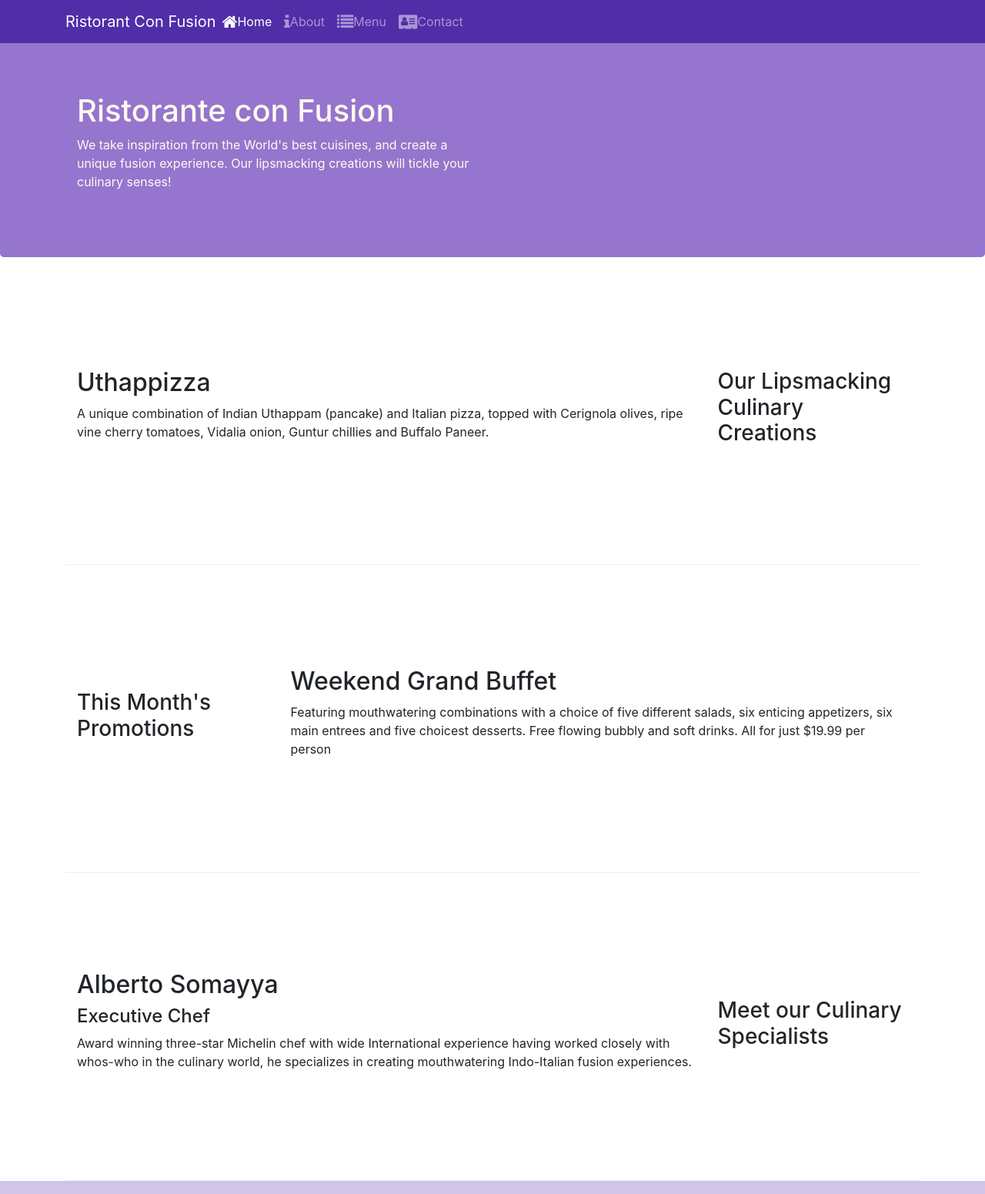
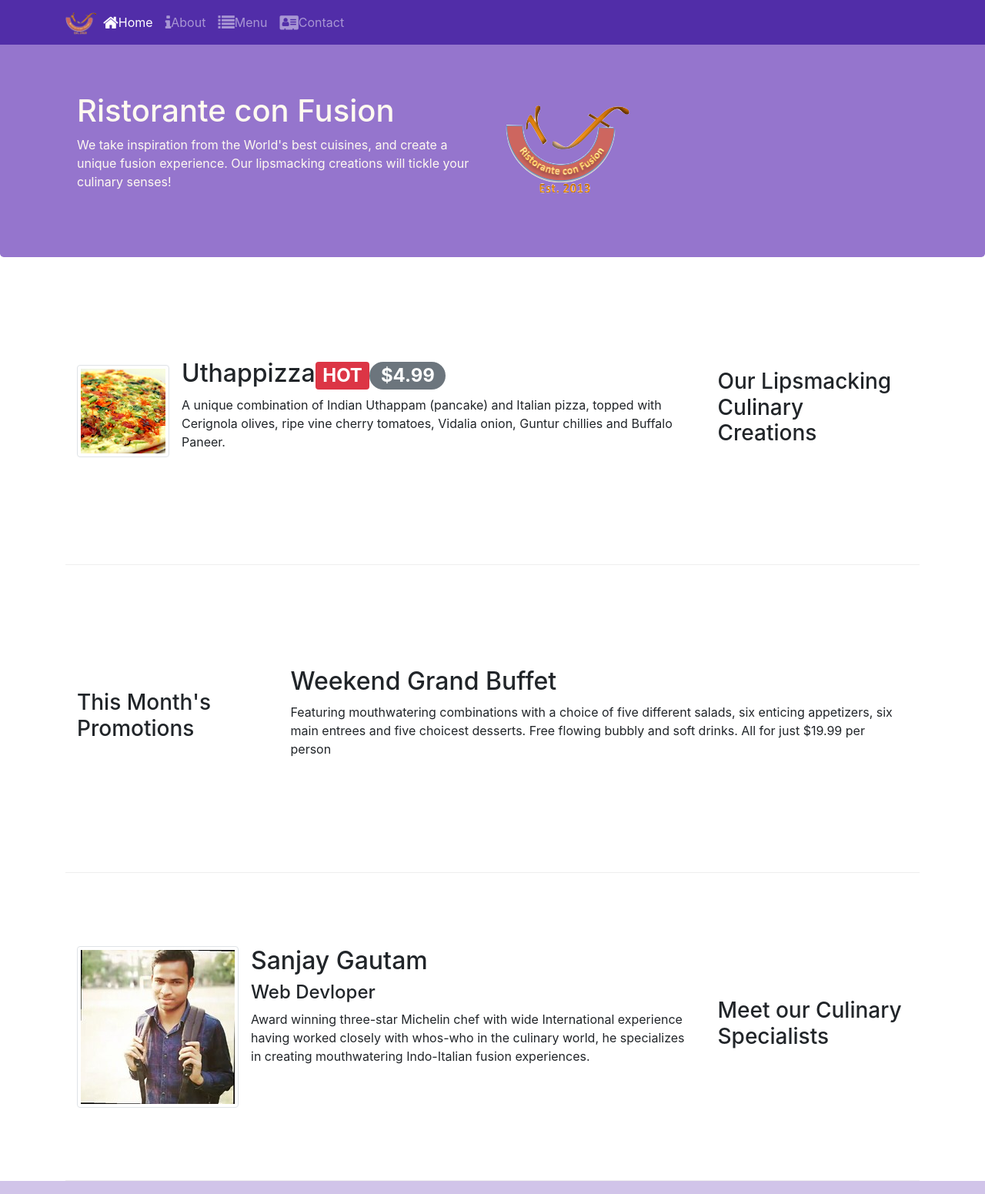
Before and after one commit to sanjay535/Restaurent, a website: page index.html in a window 1280 px wide. Shown: the top 1551 px of the page at 77% size. Drawn offline with nearby package versions, Linux system fonts and the light colour scheme.

```diff
--- a/index.html
+++ b/index.html
@@ -24,7 +24,7 @@
 		  <button class="navbar-toggler" type="button" data-toggle="collapse" data-target="#Navbar">
 		          <span class="navbar-toggler-icon"></span>
 		  </button>
-		 <a class="navbar-brand  mr-auto" href="#">Ristorant Con Fusion</a>
+		 <a class="navbar-brand  mr-auto" href="#"><img src="img/logo.png" height="30" width="41"></a>
 			<div class="collapse navbar-collapse" id="Navbar">
 			<ul class="navbar-nav mr-auto">
 			  <li class="nav-item active"><a class="nav-link" href="#"><span class="fa fa-home fa-lg"></span>Home</a></li>
@@ -44,8 +44,9 @@
                     <h1>Ristorante con Fusion</h1>
                     <p>We take inspiration from the World's best cuisines, and create a unique fusion experience. Our lipsmacking creations will tickle your culinary senses!</p>
                 </div>
-
-			  </div>
+              <div class="col-12 col-sm align-self-center">
+                    <img src="img/logo.png" class="img-fluid">
+                </div>
         </div>
     </header>
 
@@ -55,9 +56,18 @@
                 <h3>Our Lipsmacking Culinary Creations</h3>
             </div>
             <div class="col col-sm order-sm-first col-md">
-                <h2>Uthappizza</h2>
-                <p>A unique combination of Indian Uthappam (pancake) and Italian pizza, topped with Cerignola olives, ripe vine cherry tomatoes, Vidalia onion, Guntur chillies and Buffalo Paneer.</p>
-            </div>
+
+				<div class="media">
+                    <img class="d-flex mr-3 img-thumbnail align-self-center"src="img/uthappizza.png" alt="Uthappizza">
+                    <div class="media-body">
+                        <h2 class="mt-0">Uthappizza<span class="badge badge-danger">HOT</span><span class="badge badge-pill badge-secondary">$4.99</span></h2>
+                        <p class="d-none d-sm-block">A unique combination of Indian Uthappam (pancake) and
+                            Italian pizza, topped with Cerignola olives, ripe vine
+                            cherry tomatoes, Vidalia onion, Guntur chillies and
+                            Buffalo Paneer.</p>
+                    </div>
+                </div>
+			  </div>
         </div>
 
 
@@ -76,10 +86,19 @@
                 <h3>Meet our Culinary Specialists</h3>
             </div>
             <div class="col col-sm order-sm-first col-md">
-                <h2>Alberto Somayya</h2>
-                <h4>Executive Chef</h4>
-                <p>Award winning three-star Michelin chef with wide International experience having worked closely with whos-who in the culinary world, he specializes in creating mouthwatering Indo-Italian fusion experiences. </p>
-            </div>
+                <div class="media">
+                    <img class="d-flex mr-3 img-thumbnail align-self-center"src="img/myimage.jpg" alt="Alberto Somayya">
+                    <div class="media-body">
+                        <h2 class="mt-0">Sanjay Gautam</h2>
+                        <h4>Web Devloper</h4>
+                        <p class="d-none d-sm-block">Award winning three-star Michelin chef with wide
+                            International experience having worked closely with
+                            whos-who in the culinary world, he specializes in
+                            creating mouthwatering Indo-Italian fusion experiences.
+                            </p>
+                    </div>
+                </div>
+			</div>
         </div>
     </div>
 
```
Also changed, not shown: aboutus.html (+4 -2 lines), contactus.html (+3 -2 lines), img/alberto.png (added), img/buffet.png (added), img/logo.png (added), img/myimage.jpg (added), img/uthappizza.png (added), 1 other file.
